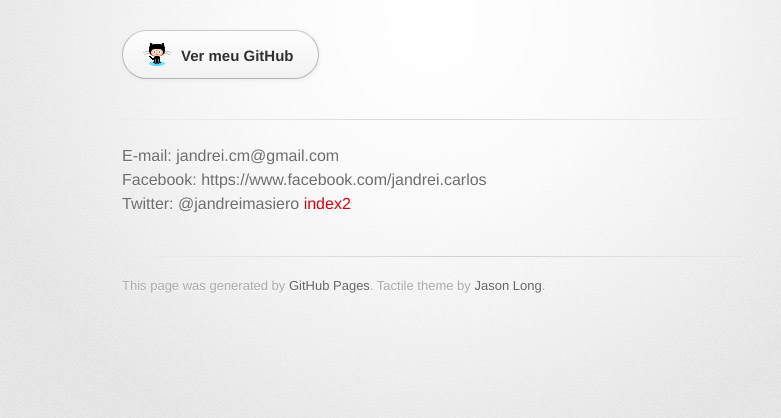
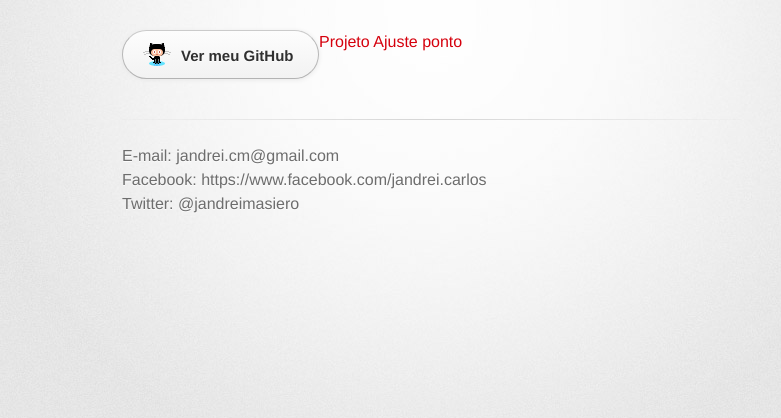
Before and after one commit to jandrei/jandrei.github.io, a plain HTML site: page index.html in a window 1280 px wide. Shown: the part 96-514 px from the top of the page, without its empty margins (208-989 px from the left). Drawn offline with Linux system fonts and the light colour scheme; a web font is replaced by a local one.

Commit message:
Update index.html

```diff
--- a/index.html
+++ b/index.html
@@ -25,6 +25,7 @@
 
         <section id="downloads" class="clearfix">
           <a href="https://github.com/jandrei" id="view-on-github" class="button"><span>Ver meu GitHub</span></a>
+          <a href="/ajusteponto" title="Projeto Ajuste ponto"><span>Projeto Ajuste ponto</span></a>
         </section>
 
         <hr>
@@ -34,13 +35,7 @@
           Facebook: https://www.facebook.com/jandrei.carlos<br/>
           Twitter: @jandreimasiero
 
-        <a href="/index2.html">index2</a>
         </section>
-
-        <footer>
-          This page was generated by <a href="https://pages.github.com">GitHub Pages</a>. Tactile theme by <a href="https://twitter.com/jasonlong">Jason Long</a>.
-        </footer>
-
 
       </div>
     </div>
```
